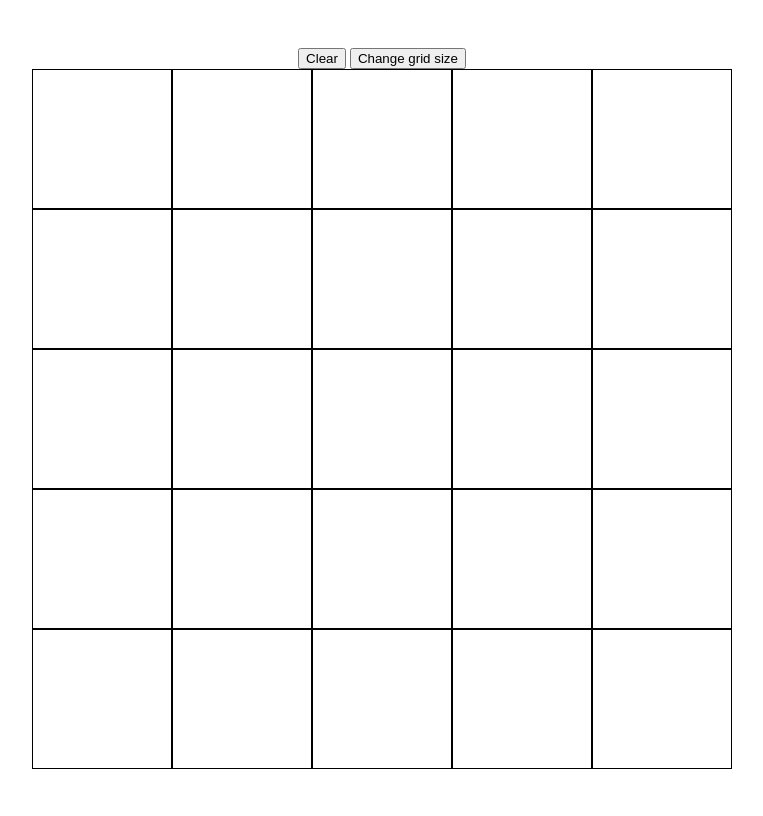
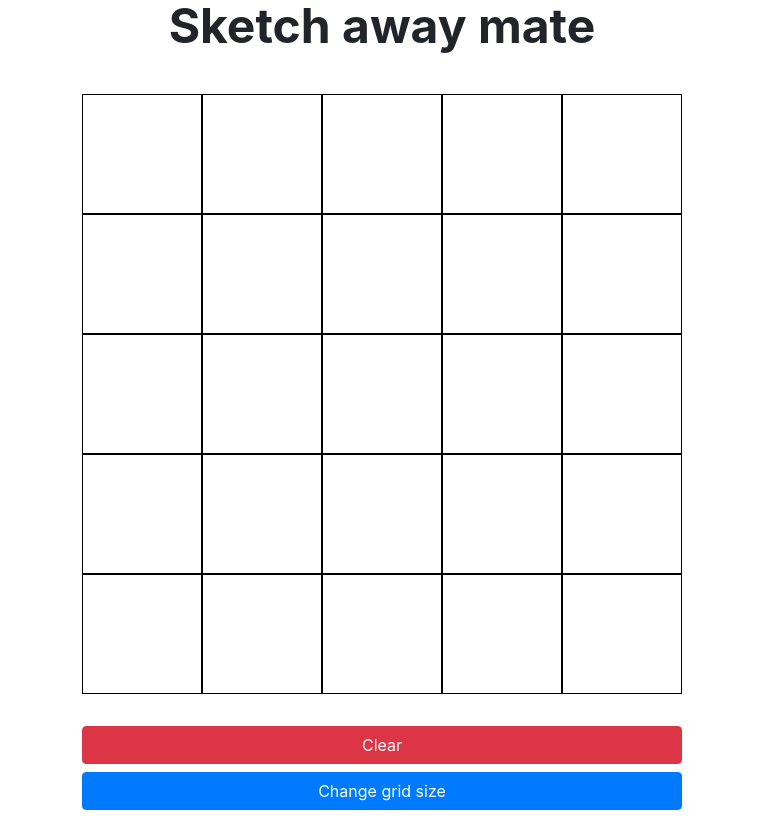
Before and after one commit to ambibayangos/project-odin-etch-a-sketch, a plain HTML site: page index.html in a window 1280 px wide. Shown: the whole page, without its empty margins (258-1021 px from the left). Drawn offline with nearby package versions, Linux system fonts and the light colour scheme.

Commit message:
Add basic styles

```diff
--- a/index.html
+++ b/index.html
@@ -6,13 +6,14 @@
     <meta name="viewport" content="width=device-width, initial-scale=1.0">
     <script src="./src.js" defer></script>
     <link rel="stylesheet" href="./style.css">
+    <link rel="stylesheet" href="https://cdn.jsdelivr.net/npm/bootstrap@4.3.1/dist/css/bootstrap.min.css" integrity="sha384-ggOyR0iXCbMQv3Xipma34MD+dH/1fQ784/j6cY/iJTQUOhcWr7x9JvoRxT2MZw1T" crossorigin="anonymous">
     <title>Etch a sketch</title>
 </head>
-<body>
+<body>  <div class="title">Sketch away mate</div>
+        <div class="grid-box"></div>
         <div class="controls">
-            <button class="clear-grid-button">Clear</button>
-            <button class="select-grid-button">Change grid size</button>
+            <button class="clear-grid-button btn btn-danger">Clear</button>
+            <button class="select-grid-button btn btn-primary">Change grid size</button>
         </div>
-        <div class="grid-box"></div>
 </body>
 </html>
--- a/src.js
+++ b/src.js
@@ -1,5 +1,5 @@
 let drawFlag = 0;
-const drawingBoardPixelSize = 700;
+const drawingBoardPixelSize = 600;
 
 const gridBoxElement = document.querySelector('.grid-box');
 
@@ -43,6 +43,9 @@ function enableDrawFlag(){
 const createGridButtonElement = document.querySelector('.select-grid-button');
 createGridButtonElement.addEventListener('click', () =>{
     let gridSize = prompt('Enter the grid size!');
+    if(!gridSize || +gridSize > 100 || typeof gridSize !== 'number'){
+        gridSize = 100;
+    }
     const gridItems = document.querySelectorAll('.col');
     gridItems.forEach(item => {
         item.remove();
--- a/style.css
+++ b/style.css
@@ -4,6 +4,18 @@ body{
     justify-content: center;
     align-items: center;
     height: 100vh;
+    margin: 8;
+    font-family: Verdana, Geneva, Tahoma, sans-serif;
+}
+
+
+.title{
+    font-size: 48px;
+    font-weight: bold;
+}
+
+.grid-box{
+    margin: 32px;
 }
 
 .row{
@@ -15,3 +27,10 @@ body{
     border: 1px solid black;
     box-sizing: border-box;
 }
+
+.controls{
+    display: flex;
+    flex-direction: column;
+    width: 600px;
+    gap: 8px;
+}
```
